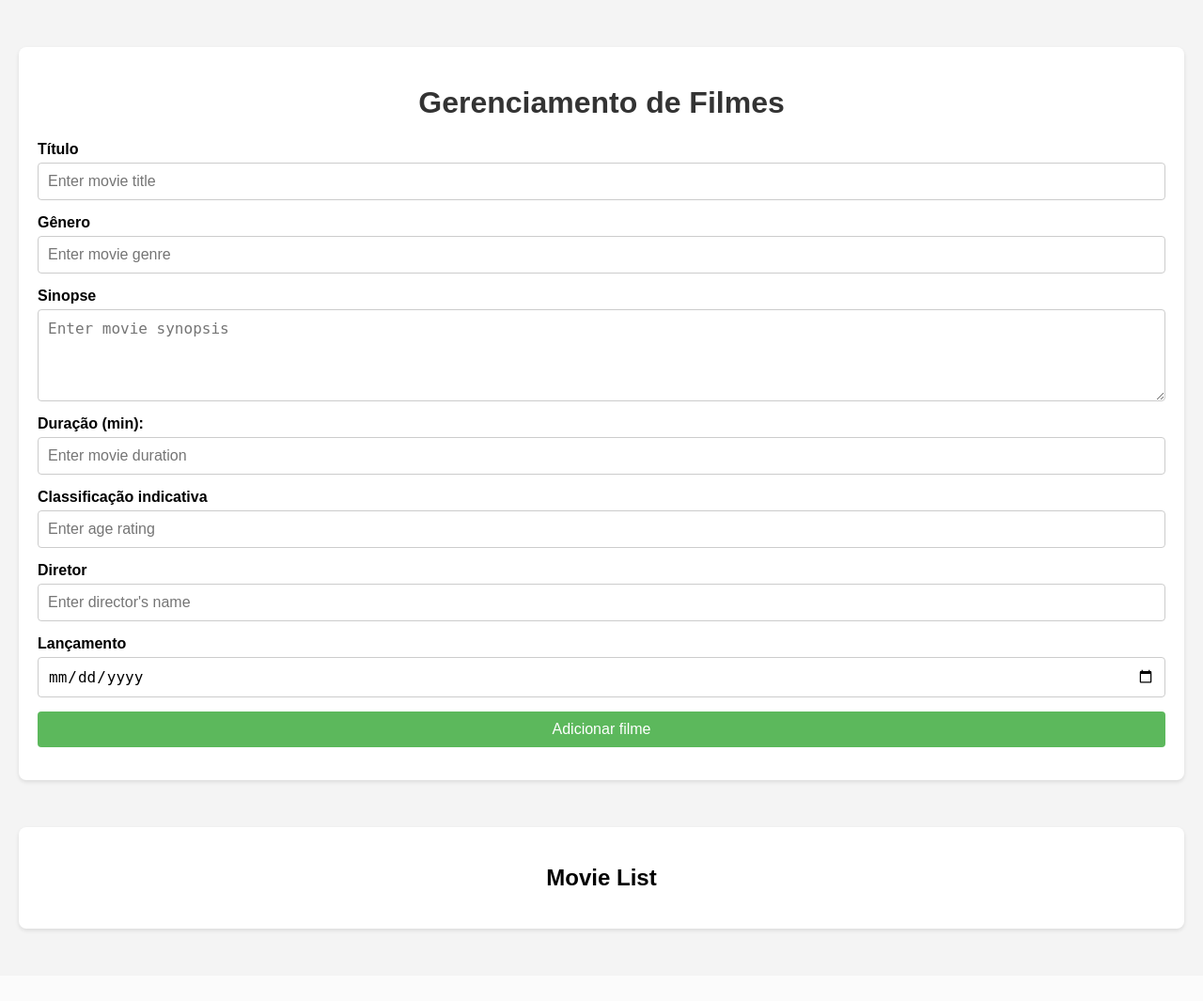
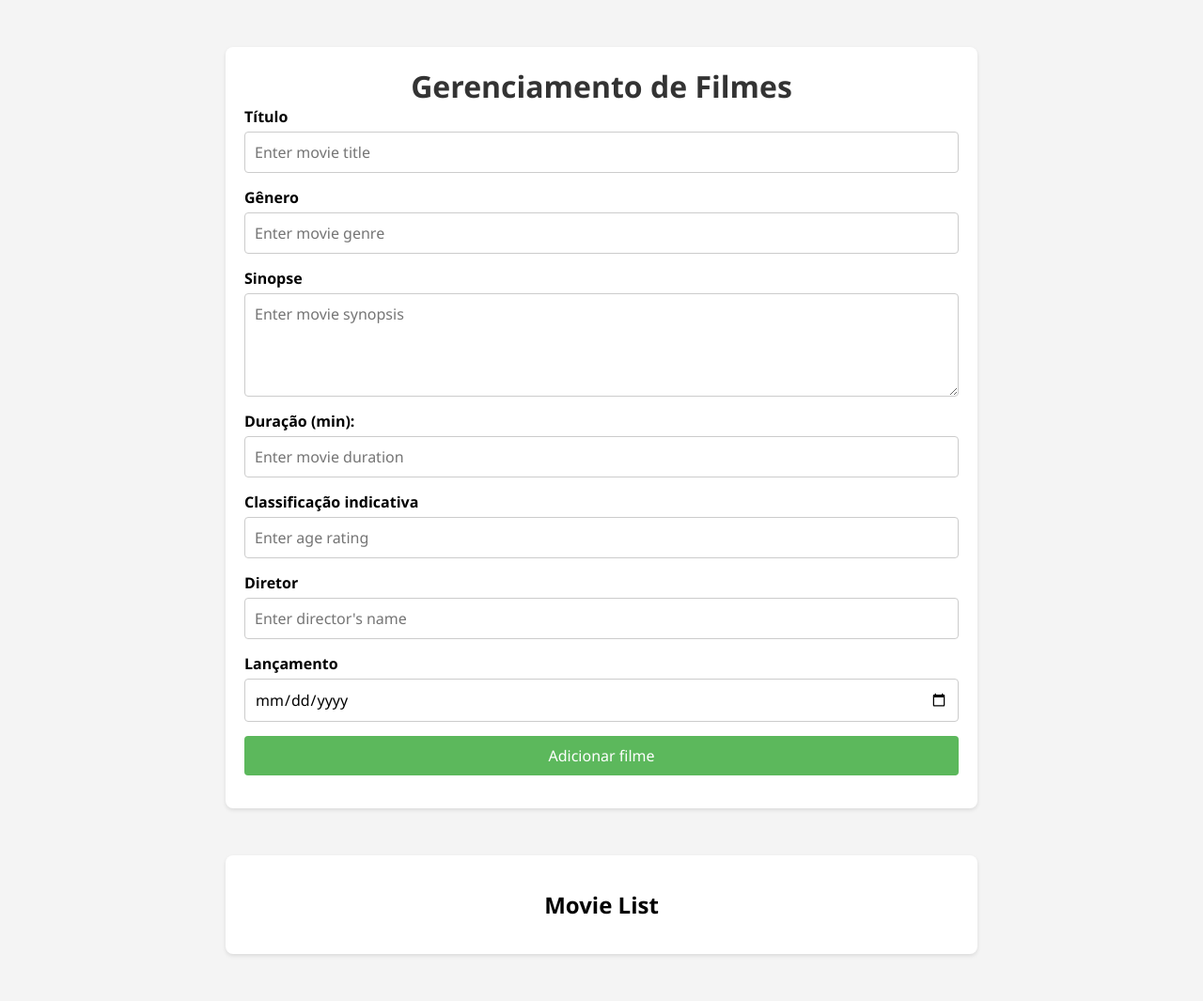
Before and after one commit to Wesley00s/cinema-fastapi, a FastAPI app: page /movies in a window 1280 px wide. Shown: the whole page at 94% size. Before the commit the page ends 992 px from the top, so only its background shows below. Run offline with FastAPI, Linux system fonts and the light colour scheme; data that the repository does not hold is empty.

Commit message:
update: update movies css

```diff
--- a/app/static/css/movies.css
+++ b/app/static/css/movies.css
@@ -1,12 +1,18 @@
+* {
+    margin: 0;
+    padding: 0;
+    box-sizing: border-box;
+    font-family: 'Segoe UI', Tahoma, Geneva, Verdana, sans-serif;
+}
+
 body {
-    font-family: Arial, sans-serif;
     margin: 0;
     padding: 0;
     background-color: #f4f4f4;
 }
 
 .container {
-    max-width: 1200px;
+    max-width: 800px;
     margin: 50px auto;
     background: #fff;
     padding: 20px;
@@ -56,10 +62,6 @@ input, textarea, button {
     align-items: baseline;
 }
 
-.movie-list {
-    margin-top: 30px;
-}
-
 .movie {
     border: 1px solid #ddd;
     padding: 15px;
@@ -83,6 +85,10 @@ input, textarea, button {
     flex-direction: column;
     align-items: center;
     justify-content: center;
+}
+
+.movie-list h2 {
+    padding: 16px;
 }
 
 .card {
@@ -213,6 +219,11 @@ input, textarea, button {
     max-width: 90%;
 }
 
+.modal-content h2 {
+    text-align: center;
+    padding: 16px;
+}
+
 .hidden {
     display: none;
 }
```
